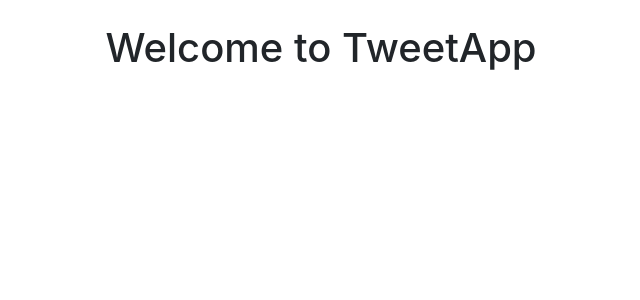
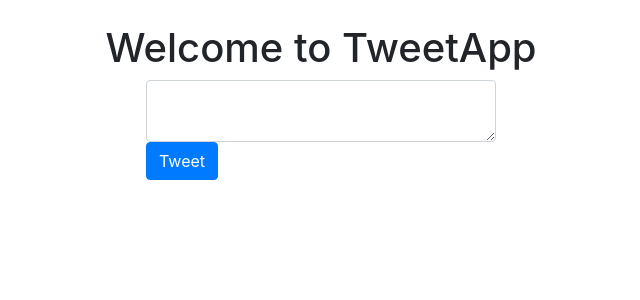
Before and after one commit to Lelouchyagami/Social-Network, a Django app: page / in a window 1280 px wide. Shown: the part 56-356 px from the top of the page, without its empty margins (319-959 px from the left). Run offline with Django 3.2, Linux system fonts and the light colour scheme; data that the repository does not hold is empty; some libraries are stand-ins or nearby versions.

Commit message:
Added create-tweet form and view.

```diff
--- /dev/null
+++ b/templates/components/form.html
@@ -0,0 +1,4 @@
+<form method='POST'> {% csrf_token %}
+    {{ form.as_p }}
+    <button type='submit' class='btn btn-secondary'>Save</button>
+</form>
--- a/templates/pages/home.html
+++ b/templates/pages/home.html
@@ -12,6 +12,16 @@
     </div>
 </div>
 
+<div class="row mb-3">
+    <div class="col-md-4 mx-auto col-10 ">
+        <form class="form" method="POST" action="/create-tweet">
+            {% csrf_token %}
+            <input type="hidden" value="/" name="next" />
+            <textarea class="form-control" name="content" placeholder="Say Somthing..."> </textarea>
+            <button type="submit" class="btn btn-primary">Tweet</button>
+        </form>
+    </div>
+</div>
 
 <div class="row" id='tweets'>
     Loading...
--- a/tweetapp/settings.py
+++ b/tweetapp/settings.py
@@ -26,7 +26,7 @@
 # SECURITY WARNING: don't run with debug turned on in production!
 DEBUG = True
 
-ALLOWED_HOSTS = []
+ALLOWED_HOSTS = ['127.0.0.1']
 
 
 # Application definition
--- a/tweetapp/urls.py
+++ b/tweetapp/urls.py
@@ -15,11 +15,12 @@
 """
 from django.contrib import admin
 from django.urls import path
-from tweets.views import home_view,tweet_detail_view,tweet_list_view
+from tweets.views import home_view,tweet_detail_view,tweet_list_view,tweet_create_view
 
 urlpatterns = [
     path('admin/', admin.site.urls),
     path('',home_view),
     path('tweets/',tweet_list_view),
+    path('create-tweet',tweet_create_view),
     path('tweets/<int:tweet_id>',tweet_detail_view),
 ]
--- a/tweets/views.py
+++ b/tweets/views.py
@@ -1,11 +1,26 @@
-from django.shortcuts import render
+from django.shortcuts import render , redirect
+from django.conf import settings
 from django.http import HttpResponse,Http404, JsonResponse
+from django.utils.http import is_safe_url
+
+from .forms import TweetForm
 from .models import Tweet
 
-# Create your views here.
+ALLOWED_HOSTS = settings.ALLOWED_HOSTS
 
 def home_view(request,*args,**kwargs):
     return render(request,"pages/home.html",context={},status=200)
+
+def tweet_create_view(request,*args,**kwargs):
+    form = TweetForm(request.POST or None)
+    next_url = request.POST.get("next") or None
+    if form.is_valid():
+        obj = form.save(commit=False)
+        obj.save()
+        if next_url != None and is_safe_url(next_url, ALLOWED_HOSTS):
+            return redirect(next_url)
+        form=TweetForm()
+    return render(request,'components/form.html',context={"form":form})
 
 def tweet_list_view(request,*args,**kwargs):
     QuerySet = Tweet.objects.all()
```
Also changed, not shown: tweets/forms.py (added, +15 -0 lines).
